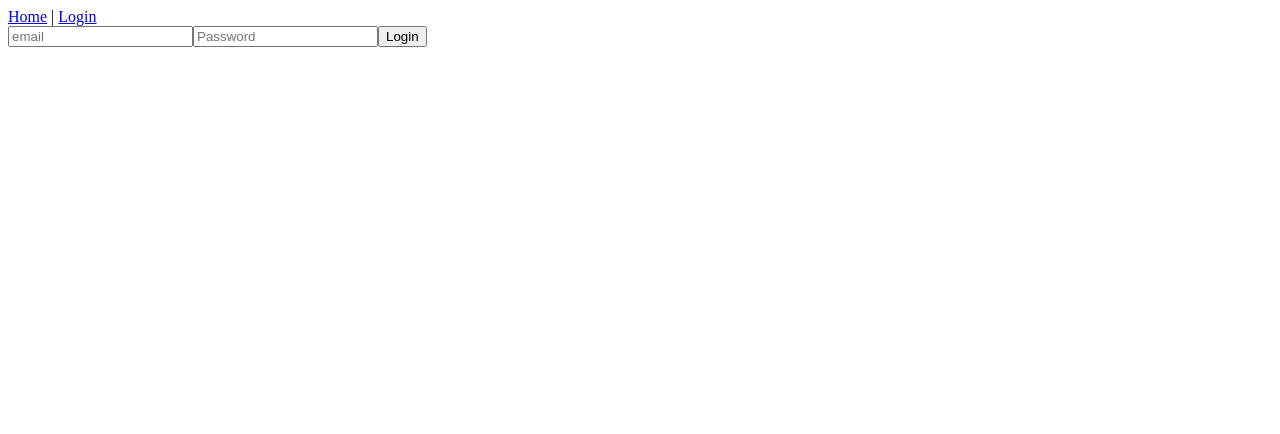
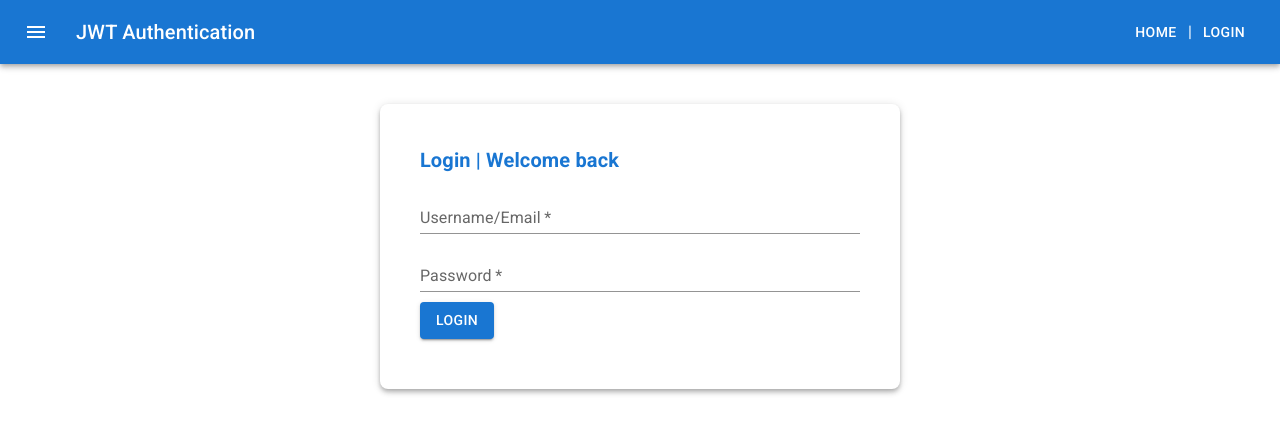
Before and after one commit to J0-Y0/Authentication, a React (Create React App) app in the folder frontend/: page /home in a window 1280 px wide. Before the commit this address had no page. Shown: the top 434 px of the page. Built offline with nearby package versions, Linux system fonts and the light colour scheme.

Commit message:
styling login page

```diff
--- a/frontend/package.json
+++ b/frontend/package.json
@@ -3,6 +3,12 @@
   "version": "0.1.0",
   "private": true,
   "dependencies": {
+    "@emotion/react": "^11.11.4",
+    "@emotion/style": "^0.8.0",
+    "@emotion/styled": "^11.11.5",
+    "@fontsource/roboto": "^5.0.13",
+    "@mui/icons-material": "^5.15.21",
+    "@mui/material": "^5.15.21",
     "@testing-library/jest-dom": "^5.17.0",
     "@testing-library/react": "^13.4.0",
     "@testing-library/user-event": "^13.5.0",
--- a/frontend/public/index.html
+++ b/frontend/public/index.html
@@ -10,34 +10,20 @@
       content="Web site created using create-react-app"
     />
     <link rel="apple-touch-icon" href="%PUBLIC_URL%/logo192.png" />
-    <!--
-      manifest.json provides metadata used when your web app is installed on a
-      user's mobile device or desktop. See https://developers.google.com/web/fundamentals/web-app-manifest/
-    -->
+
     <link rel="manifest" href="%PUBLIC_URL%/manifest.json" />
-    <!--
-      Notice the use of %PUBLIC_URL% in the tags above.
-      It will be replaced with the URL of the `public` folder during the build.
-      Only files inside the `public` folder can be referenced from the HTML.
+    <style>
+      body {
+        margin: 0;
+      }
 
-      Unlike "/favicon.ico" or "favicon.ico", "%PUBLIC_URL%/favicon.ico" will
-      work correctly both with client-side routing and a non-root public URL.
-      Learn how to configure a non-root public URL by running `npm run build`.
-    -->
+
+    </style>
     <title>React App</title>
   </head>
   <body>
     <noscript>You need to enable JavaScript to run this app.</noscript>
     <div id="root"></div>
-    <!--
-      This HTML file is a template.
-      If you open it directly in the browser, you will see an empty page.
 
-      You can add webfonts, meta tags, or analytics to this file.
-      The build step will place the bundled scripts into the <body> tag.
-
-      To begin the development, run `npm start` or `yarn start`.
-      To create a production bundle, use `npm run build` or `yarn build`.
-    -->
   </body>
 </html>
--- a/frontend/src/App.js
+++ b/frontend/src/App.js
@@ -4,9 +4,10 @@ import LoginPage from "./pages/LoginPage";
 import Header from "./components/Header";
 import PrivateRoute from "./utils/PrivateRoute";
 import { AuthProvider } from "./context/AuthContext";
+import { Box } from "@mui/material";
 function App() {
   return (
-    <div>
+    <Box>
       <BrowserRouter>
         <AuthProvider>
           <Header></Header>
@@ -15,7 +16,7 @@ function App() {
         </AuthProvider>
       </BrowserRouter>
 
-    </div>
+    </Box>
   );
 }
 
--- a/frontend/src/components/Header.js
+++ b/frontend/src/components/Header.js
@@ -1,23 +1,55 @@
 import React, { useContext } from 'react'
 import { Link } from 'react-router-dom'
 import AuthContext from '../context/AuthContext'
+import MenuIcon from '@mui/icons-material/Menu';
+import { IconButton,AppBar, Box,Toolbar, Typography, Button } from '@mui/material'
+
 
 const Header = () => {
 
   const { user, logoutUser }  = useContext(AuthContext)
   return (
-    <div>
-          <Link to="home">Home</Link>
-          <span> | </span>
-
-      {user ? <div>
-                <button onClick={logoutUser} >logout</button>
-                <h3>hello {user.name}</h3>
-              </div>
-             : <Link to="login">Login</Link> }
-
-    </div>
-  )
+    <Box sx={{ flexGrow: 1 }}>
+      <AppBar position="static">
+        <Toolbar>
+          <IconButton
+            size="large"
+            edge="start"
+            color="inherit"
+            aria-label="menu"
+            sx={{ mr: 2 }}
+          >
+            <MenuIcon />
+          </IconButton>
+          <Typography variant="h6" component="div" sx={{ flexGrow: 1 }}>
+            JWT Authentication
+          </Typography>
+          {user && (
+            <Typography variant="h6" component="div" >
+              {user.name} |
+            </Typography>
+          )}
+          <Button color="inherit" href="Home">
+            Home
+          </Button>
+          <Typography component={"span"} >|</Typography>
+          {user ? (
+            <Button color="inherit" onClick={logoutUser}>
+              Logout
+            </Button>
+          ) : (
+            <Button color="inherit" href="login">
+              Login
+            </Button>
+          )}
+        </Toolbar>
+      </AppBar>
+    </Box>
+  );
 }
 
-export default Header
+
+
+
+
+export default Header;
--- a/frontend/src/context/AuthContext.js
+++ b/frontend/src/context/AuthContext.js
@@ -30,16 +30,20 @@ export const AuthProvider = ({ children }) => {
     e.preventDefault();
 
     try {
-      let response = await fetch('http://127.0.0.1:8000/account/api/token/', {
-        method: 'POST',
+
+      let response = await fetch(
+        "http://127.0.0.1:8000/account/api/auth/jwt/create/",
+        {
+          method: "POST",
           headers: {
-          'Content-Type': 'application/json'
+            "Content-Type": "application/json",
           },
           body: JSON.stringify({
-          'email': e.target.email.value,
-          'password': e.target.password.value
-        })
-      });
+            email: e.target.email.value,
+            password: e.target.password.value,
+          }),
+        }
+      );
 
       if (response.status === 200) {
         const data = await response.json();
@@ -47,6 +51,7 @@ export const AuthProvider = ({ children }) => {
         setAuthToken(token);
         localStorage.setItem('authToken', token);
         setUser(jwtDecode(token));
+        console.log(jwtDecode(token));
       } else {
         alert("Unable to login: invalid credentials")
       }
@@ -70,15 +75,18 @@ export const AuthProvider = ({ children }) => {
       logoutUser()
       return
     }
-    let response =  await fetch('http://127.0.0.1:8000/account/api/token/refresh/', {
-      method: 'POST',
+    let response = await fetch(
+      "http://127.0.0.1:8000//account/api/auth/jwt/refresh/",
+      {
+        method: "POST",
         headers: {
-        'Content-Type': 'application/json'
+          "Content-Type": "application/json",
         },
         body: JSON.stringify({
-        'refresh': JSON.parse(authToken)?.refresh
-      })
-    })
+          refresh: JSON.parse(authToken)?.refresh,
+        }),
+      }
+    );
     const data = await response.json()
     if (response.status === 200) {
       const token = JSON.stringify(data)
--- a/frontend/src/index.js
+++ b/frontend/src/index.js
@@ -1,7 +1,10 @@
 import React from 'react';
 import ReactDOM from 'react-dom/client';
 import App from './App';
-
+import "@fontsource/roboto/300.css";
+import "@fontsource/roboto/400.css";
+import "@fontsource/roboto/500.css";
+import "@fontsource/roboto/700.css";
 const root = ReactDOM.createRoot(document.getElementById('root'));
 root.render(
   <React.StrictMode>
--- a/frontend/src/pages/HomePage.js
+++ b/frontend/src/pages/HomePage.js
@@ -2,36 +2,36 @@ import React, { useContext, useEffect, useState } from 'react'
 import AuthContext from '../context/AuthContext'
 
 const HomePage = () => {
-  const { user, authToken ,logoutUser} = useContext(AuthContext)
-  const [notes, setNotes] = useState()
+  const { user, authToken, logoutUser } = useContext(AuthContext);
+  const [notes, setNotes] = useState();
+  // useEffect(() => {
+  //   getNotes()
+  // }, [notes])
   useEffect(() => {
     getNotes()
-  }, [notes])
-
+  }, [])
   const getNotes = async () => {
     try {
-          let response = await fetch('http://127.0.0.1:8000/account/api/notes/', {
-            method: 'GET',
-            headers: {
-              'Content-Type': 'application/json',
-              'authorization': 'Bearer ' + String(JSON.parse(authToken).access)
-            },
-          })
-          if (response.status === 200) {
-            let data = await response.json()
-            setNotes(data)
-          } else {
-            logoutUser()
-          }
-    }catch (error) {
-      alert("something went wrong, please try again,there may be a connection error")
-      console.error(error)
+      let response = await fetch("http://127.0.0.1:8000/notes/api/", {
+        method: "GET",
+        headers: {
+          "Content-Type": "application/json",
+          authorization: "Bearer " + String(JSON.parse(authToken).access),
+        },
+      });
+      if (response.status === 200) {
+        let data = await response.json();
+        setNotes(data);
+      } else {
+        logoutUser();
+      }
+    } catch (error) {
+      alert(
+        "something went wrong, please try again,there may be a connection error"
+      );
+      console.error(error);
     }
-
-
-  }
-
-
+  };
 
   return (
     <div>
@@ -39,16 +39,10 @@ const HomePage = () => {
       <p>This is the home page</p>
       {user && <p>welcome {user.user_id}</p>}
       <ul>
-
-          {notes && notes.map((note) =>
-            <li key={note.id}>{note.content}</li>
-          )}
+        {notes && notes.map((note) => <li key={note.id}>{note.content}</li>)}
       </ul>
-
-
-
     </div>
-  )
+  );
 }
 
 export default HomePage
--- a/frontend/src/pages/LoginPage.js
+++ b/frontend/src/pages/LoginPage.js
@@ -1,18 +1,48 @@
 import React, { useContext } from 'react'
 import AuthContext from '../context/AuthContext'
+import { Box, Button, Paper, TextField, Typography } from '@mui/material';
 
 const  LoginPage = () => {
   const { loginUser } = useContext(AuthContext)
 
   return (
-    <div>
-      <form onSubmit={loginUser}>
-              <input required name='email' type="email" placeholder="email" />
-              <input required name ='password' type="password" placeholder="Password" />
-              <button type="submit">Login</button>
+    <Box
+      sx={{
+        display: "flex",
+        justifyContent: "center",
+        alignContent: "center",
+        padding: 5,
+      }}
+    >
+      <Paper elevation={4} sx={{ height: "auto", padding: 5 , borderRadius:2}}>
+        <form onSubmit={loginUser}>
+          <Typography variant='h6' fontWeight={700} component="div" color={"primary"}>Login | Welcome back</Typography>
+          <TextField
+            fullWidth
+            id="standard-basic"
+            label="Username/Email"
+            variant="standard"
+            required
+            name="email"
+            type="email"
+            sx={{ marginY: "10px" }}
+          />
+          <TextField
+            fullWidth
+            id="standard-basic"
+            label="Password"
+            variant="standard"
+            required
+            name="password"
+            type="password"
+          />
+          <Button sx={{ marginY: "10px" }} type="submit" variant="contained">
+            Login
+          </Button>
         </form>
-    </div>
-  )
+      </Paper>
+    </Box>
+  );
 }
 
 export default LoginPage
```
Also changed, not shown: frontend/src/App.css (deleted, +0 -38 lines), 1 other file (tests, documents, lock files or other folders). Lines whose indentation alone changed are shown as unchanged.
